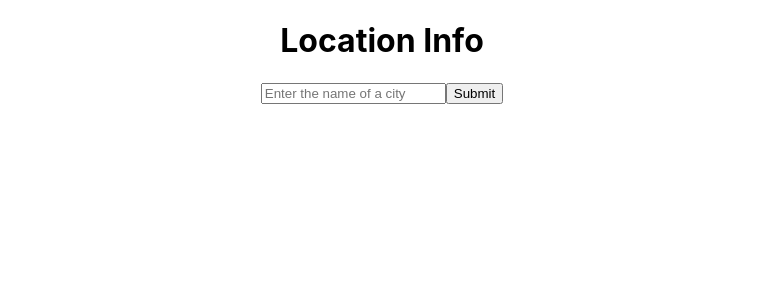
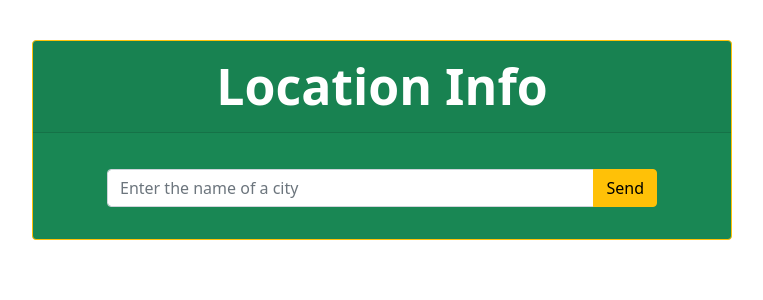
Before and after one commit to Beers15/City-explorer, a React (Create React App) app: page / in a window 1280 px wide. Shown: the top 300 px of the page, without its empty margins (258-1021 px from the left). Built offline with nearby package versions, Linux system fonts and the light colour scheme.

Commit message:
Add map display to outputted data. Wrap outputted data and react-bootstrap components and add styling.

```diff
--- a/package.json
+++ b/package.json
@@ -6,7 +6,10 @@
     "@testing-library/jest-dom": "^5.11.4",
     "@testing-library/react": "^11.1.0",
     "@testing-library/user-event": "^12.1.10",
+    "axios": "^0.21.1",
+    "bootstrap": "^5.1.0",
     "react": "^17.0.2",
+    "react-bootstrap": "^2.0.0-beta.5",
     "react-dom": "^17.0.2",
     "react-scripts": "4.0.3",
     "web-vitals": "^1.0.1"
--- a/src/App.css
+++ b/src/App.css
@@ -2,42 +2,29 @@
   text-align: center;
 }
 
-.App-logo {
-  height: 40vmin;
-  pointer-events: none;
-}
-
-@media (prefers-reduced-motion: no-preference) {
-  .App-logo {
-    animation: App-logo-spin infinite 20s linear;
-  }
-}
-
-.App-header {
-  background-color: #282c34;
-  min-height: 100vh;
-  display: flex;
-  flex-direction: column;
-  align-items: center;
-  justify-content: center;
-  font-size: calc(10px + 2vmin);
+.app-card {
+  margin: auto;
+  margin-top: 40px;
+  width: 700px;
   color: white;
 }
 
-.App-link {
-  color: #61dafb;
+.app-card-header {
+  font-size: 50px;
+  font-weight: 700;
 }
 
-@keyframes App-logo-spin {
-  from {
-    transform: rotate(0deg);
-  }
-  to {
-    transform: rotate(360deg);
-  }
+#search-form {
+  margin: auto;
+  margin-top: 20px;
+  width: 550px;
 }
 
-.error-txt {
+#error-txt {
   color: red;
   font-size: 2rem;
 }
+
+#map-img {
+  margin: 20px;
+}
--- a/src/App.js
+++ b/src/App.js
@@ -2,6 +2,7 @@ import './App.css';
 import { Component } from 'react';
 import SearchForm from './Components/SearchForm';
 import axios from 'axios';
+import Card from 'react-bootstrap/Card';
 
 class App extends Component {
   constructor(props) {
@@ -10,19 +11,18 @@ class App extends Component {
     this.state = {
       location: {},
       error: '',
+      map: null,
     };
   }
 
   getLocation = async (q) => {
-    const API = `https://us1.locationiq.com/v1/search.php?key=${process.env.REACT_APP_KEY}&q=${q}&format=json`;
+    let API = `https://us1.locationiq.com/v1/search.php?key=${process.env.REACT_APP_KEY}&q=${q}&format=json`;
 
     try {
       const res = await axios.get(API);
-      console.log(res.data[0]);
       this.setState({location: res.data[0]});
     } catch(err) {
-      console.log(err.response.data.error);
-      this.setState({error: 'Error ' + err.response.status + ': ' + err.response.data.error
+      this.setState({error: 'Status Code ' + err.response.status + ': ' + err.response.data.error
                      + '. Please Modify your query and try again.'});
     }
   }
@@ -30,15 +30,30 @@ class App extends Component {
   render() {
     return (
       <div className="App">
-        <h1>Location Info</h1>
-        <SearchForm getSearchQuery={this.getLocation} />
-        {this.state.location.lat &&
-          <h2>Latitude: {this.state.location.lat} Longitude: {this.state.location.lat}</h2>
-        }
-        {this.state.error &&
-          <>
-            <p className="error-txt">{this.state.error}</p>
-          </>
+
+        <Card bg="success" border="warning" className="app-card">
+          <Card.Header className="app-card-header">Location Info</Card.Header>
+          <Card.Body>
+            <SearchForm getSearchQuery={this.getLocation} />
+          </Card.Body>
+        </Card>
+
+        {this.state.error && <p id="error-txt">{this.state.error}</p>}
+        {(this.state.location.lon && this.state.location.lat) &&
+          <Card bg="success" border="warning" className="app-card">
+            <Card.Header className="app-card-header">{this.state.location.display_name.split(',')[0]}</Card.Header>
+            <Card.Body>
+              <img
+                src={`https://maps.locationiq.com/v3/staticmap?key=${process.env.REACT_APP_KEY}&center=${this.state.location.lat},${this.state.location.lon}&zoom=9`}
+                alt="map"
+                id="map-img"
+              />
+              <Card.Title>{this.state.location.display_name.split(',').slice(1, this.length)}</Card.Title>
+              <Card.Text>
+                Latitude: {this.state.location.lat} Longitude: {this.state.location.lat}
+              </Card.Text>
+            </Card.Body>
+          </Card>
         }
       </div>
     );
--- a/src/Components/SearchForm.js
+++ b/src/Components/SearchForm.js
@@ -1,4 +1,8 @@
 import React, { Component } from 'react';
+import InputGroup from 'react-bootstrap/InputGroup';
+import FormControl from 'react-bootstrap/FormControl';
+import Button from 'react-bootstrap/Button';
+
 
 export default class SearchButton extends Component {
   constructor(props) {
@@ -15,10 +19,22 @@ export default class SearchButton extends Component {
 
   render() {
     return (
-      <div>
-        <input type="text" onChange={(e) => this.setState({ searchQuery: e.target.value })} value={this.state.searchQuery} placeholder="Enter the name of a city"></input>
-        <button onClick={this.handleSubmit}>Submit</button>
-      </div>
+      <InputGroup id="search-form" className="mb-3">
+        <FormControl
+          placeholder="Enter the name of a city"
+          aria-label="Recipient's username"
+          aria-describedby="basic-addon2"
+          onChange={(e) => this.setState({ searchQuery: e.target.value })}
+          value={this.state.searchQuery}
+        />
+        <Button
+          variant="warning"
+          id="button-addon2"
+          onClick={this.handleSubmit}
+        >
+          Send
+        </Button>
+      </InputGroup>
     );
   }
 }
--- a/src/index.js
+++ b/src/index.js
@@ -3,6 +3,7 @@ import ReactDOM from 'react-dom';
 import './index.css';
 import App from './App';
 import reportWebVitals from './reportWebVitals';
+import 'bootstrap/dist/css/bootstrap.min.css';
 
 ReactDOM.render(
   <React.StrictMode>
```
Also changed, not shown: 2 other files (tests, documents, lock files or other folders).
